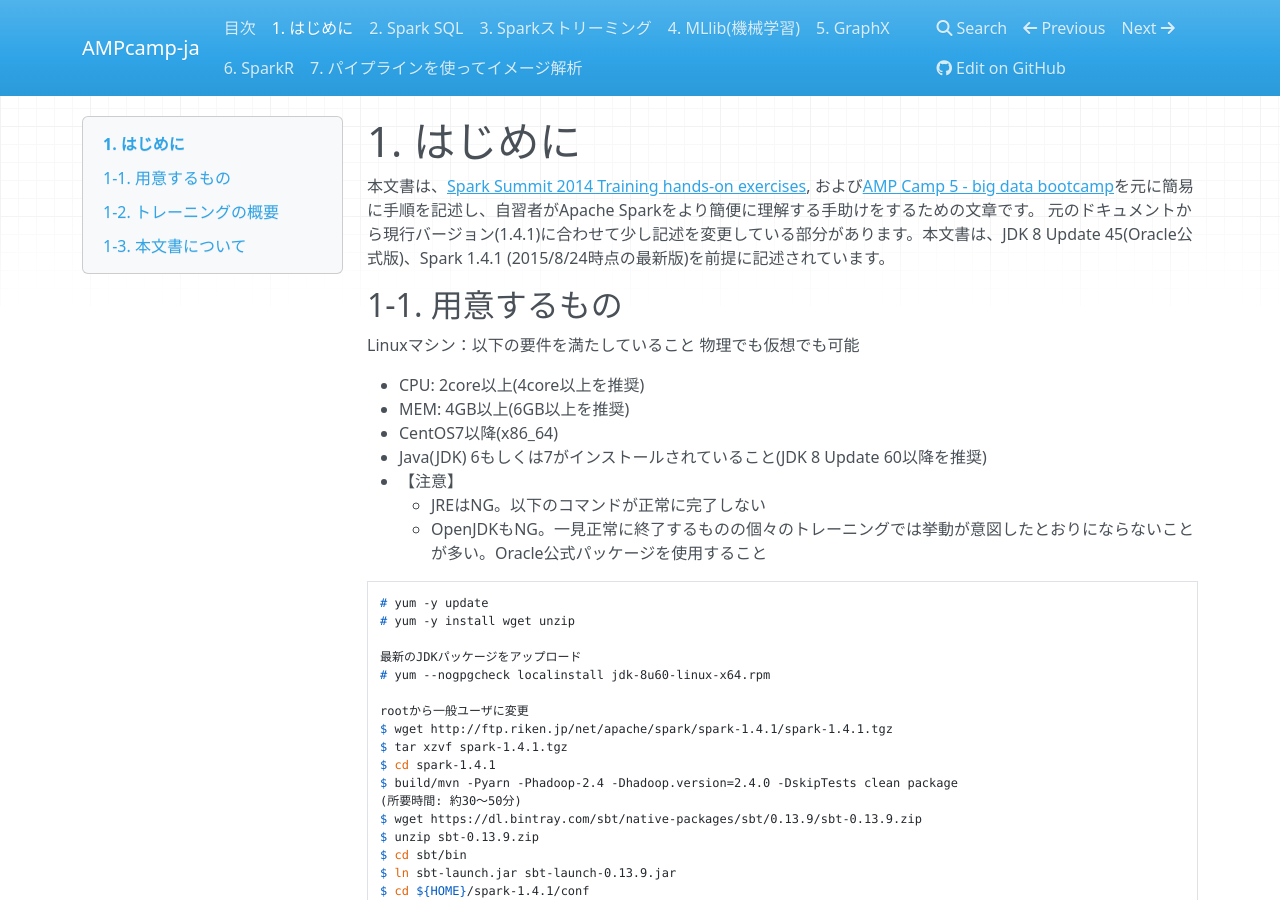
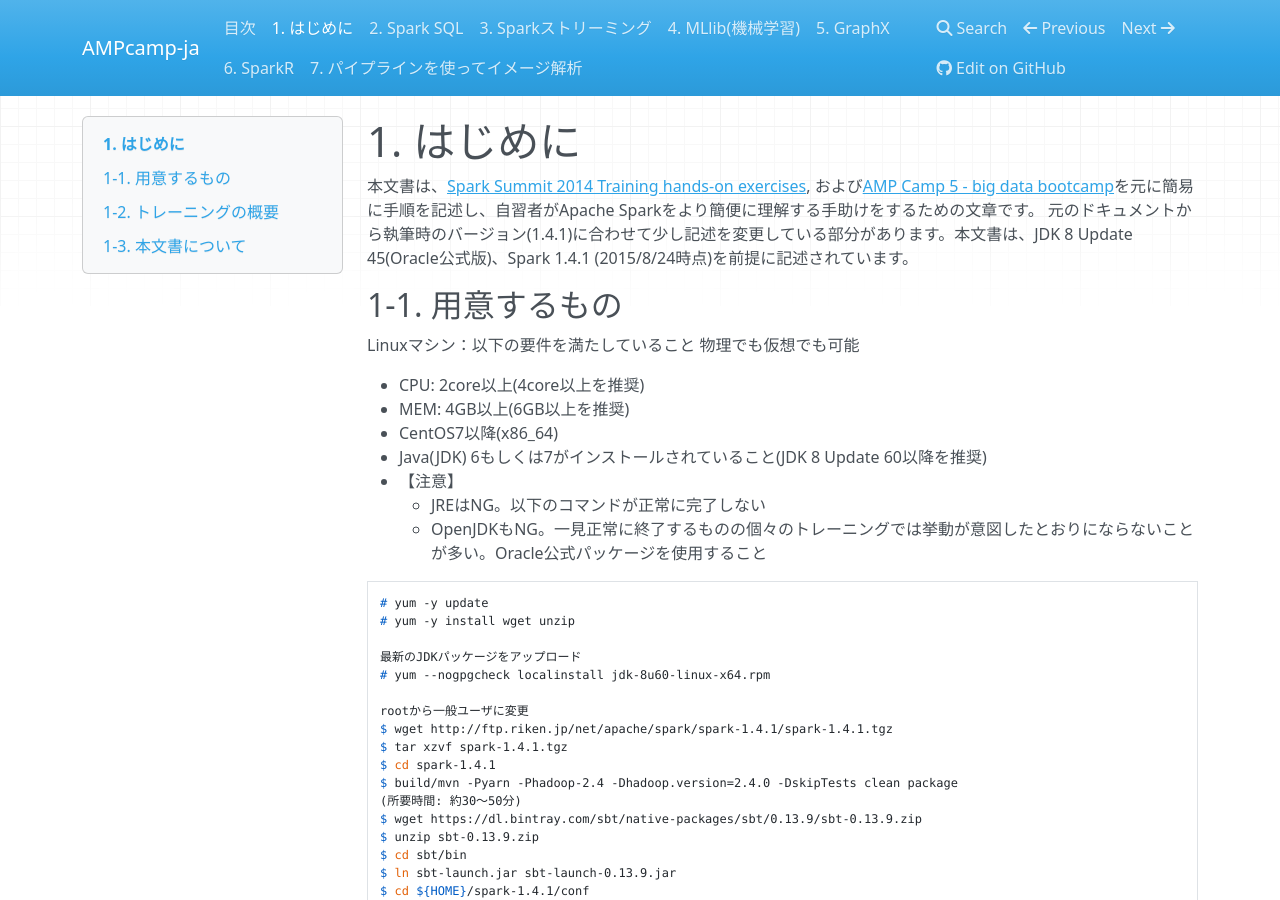
Before and after one commit to m-kiuchi/AMPcamp-ja, an MkDocs documentation site: the page built from docs/introduction.md, in a window 1280 px wide and 900 px high. Built offline with MkDocs 1.6.1, drawn with Linux system fonts in a browser that asks for light colours; nearby versions of some CDN libraries; old or Windows-style settings are respelled for this version of MkDocs.

Commit message:
更新テスト

```diff
--- a/docs/introduction.md
+++ b/docs/introduction.md
@@ -2,7 +2,7 @@
 
 
 本文書は、[Spark Summit 2014 Training hands-on exercises](https://databricks-training.s3.amazonaws.com/index.html), および[AMP Camp 5 - big data bootcamp](http://ampcamp.berkeley.edu/5/)を元に簡易に手順を記述し、自習者がApache Sparkをより簡便に理解する手助けをするための文章です。
-元のドキュメントから現行バージョン(1.4.1)に合わせて少し記述を変更している部分があります。本文書は、JDK 8 Update 45(Oracle公式版)、Spark 1.4.1 (2015/8/24時点の最新版)を前提に記述されています。
+元のドキュメントから執筆時のバージョン(1.4.1)に合わせて少し記述を変更している部分があります。本文書は、JDK 8 Update 45(Oracle公式版)、Spark 1.4.1 (2015/8/24時点)を前提に記述されています。
 
 ## 1-1. 用意するもの
 
@@ -59,7 +59,7 @@
 
 |                           |Scala     |Java      |Python     |
 |:--------------------------|:---------|:---------|:----------|
-|インタラクティブSpark SQL  |YES       |NO        |YES        |
+|[インタラクティブSpark SQL](spark-sql.md)  |YES       |NO        |YES        |
 |Sparkストリーミング        |YES       |YES       |NO         |
 |機械学習 - MLlib           |YES       |NO        |YES        |
 |グラフ分析 - GraphX        |YES       |NO        |NO         |
```
